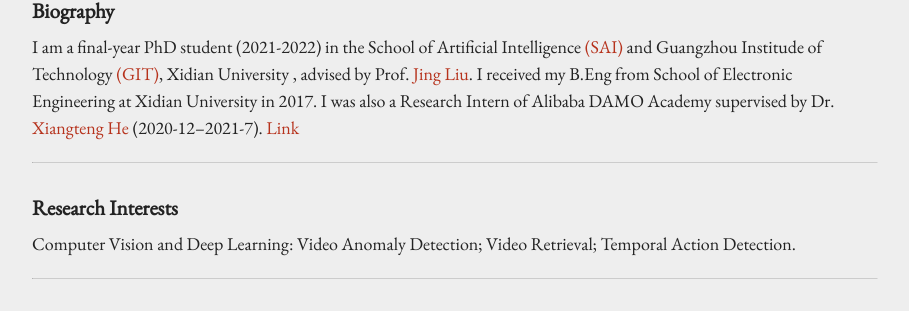
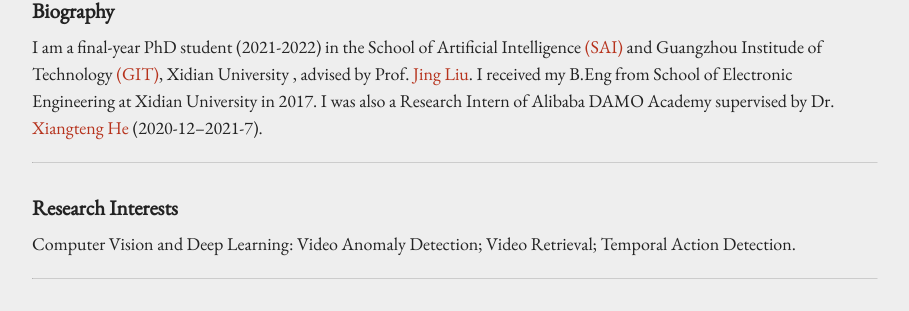
Before and after one commit to Roc-Ng/Roc-Ng.github.io, a Jekyll site: the page built from index.md, in a window 1280 px wide. Shown: the part 454-765 px from the top of the page, without its empty margins (185-1094 px from the left). Built offline with Jekyll 4.4.1, drawn with Linux system fonts in a browser that asks for light colours.

Commit message:
Update index.md

```diff
--- a/index.md
+++ b/index.md
@@ -20,7 +20,7 @@
 
 ### Biography
 
-I am a final-year PhD student (2021-2022) in the School of Artificial Intelligence [(SAI)](http://sai.xidian.edu.cn/ ) and Guangzhou Institude of Technology [(GIT)](https://gzyjy.xidian.edu.cn/index.htm), Xidian University , advised by Prof. [Jing Liu](http://web.xidian.edu.cn/liujing/). I received my B.Eng from School of  Electronic Engineering at Xidian University in 2017. I was also a Research Intern of Alibaba DAMO Academy supervised by Dr. [Xiangteng He](https://hexiangteng.github.io/) (2020-12--2021-7). [Link](https://news.xidian.edu.cn/info/2106/221061.htm)
+I am a final-year PhD student (2021-2022) in the School of Artificial Intelligence [(SAI)](http://sai.xidian.edu.cn/ ) and Guangzhou Institude of Technology [(GIT)](https://gzyjy.xidian.edu.cn/index.htm), Xidian University , advised by Prof. [Jing Liu](http://web.xidian.edu.cn/liujing/). I received my B.Eng from School of  Electronic Engineering at Xidian University in 2017. I was also a Research Intern of Alibaba DAMO Academy supervised by Dr. [Xiangteng He](https://hexiangteng.github.io/) (2020-12--2021-7).
 
 ---
 
```
